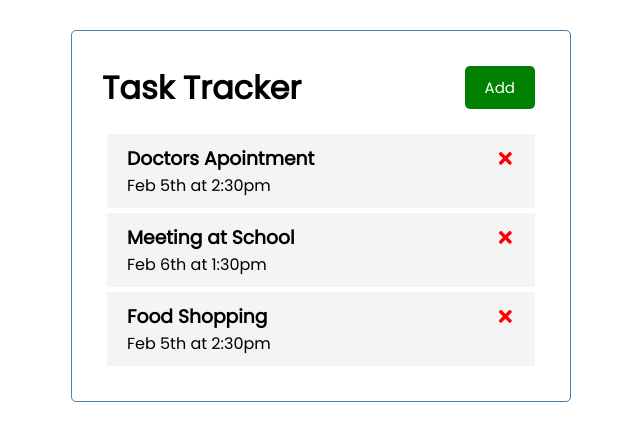
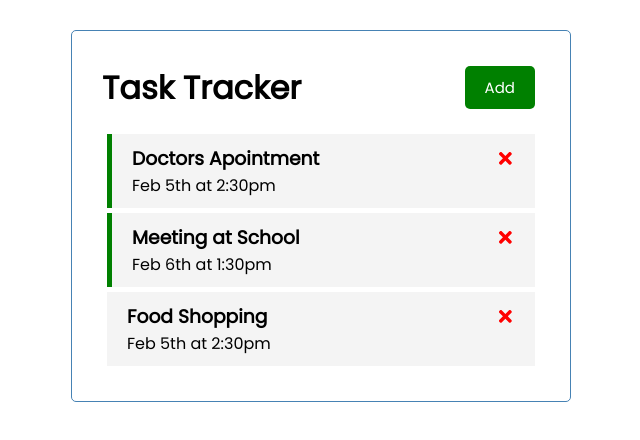
Before and after one commit to AkaraTawng/react-task-tracker, a React (Create React App) app: page / in a window 1280 px wide. Shown: the top 440 px of the page, without its empty margins (319-959 px from the left). Built offline with nearby package versions, Linux system fonts and the light colour scheme.

Commit message:
add double click reminder functionality

```diff
--- a/src/App.js
+++ b/src/App.js
@@ -27,10 +27,16 @@
   setTasks(tasks.filter(task => task.id !== id));
 };
 
+const toggleReminder = (id) => {
+ setTasks(tasks.map(task =>
+  task.id === id ? {...task, reminder: !task.reminder} : task
+ ))
+};
+
   return (
     <div className="container">
       <Header />
-      {tasks.length > 0 ? <Tasks tasks={tasks} onDelete={deleteTask}/> : 'No Tasks To Show'}
+      {tasks.length > 0 ? <Tasks tasks={tasks} onDelete={deleteTask} onToggle={toggleReminder}/> : 'No Tasks To Show'}
     </div>
   );
 }
--- a/src/components/Task.js
+++ b/src/components/Task.js
@@ -1,9 +1,9 @@
 import {FaTimes} from 'react-icons/fa';
 import React from 'react';
 
-const Task = ({task, onDelete}) => {
+const Task = ({task, onDelete, onToggle}) => {
     return (
-        <div className='task' >
+        <div className={`task ${task.reminder ? `reminder` : ''}`} onDoubleClick={() => onToggle(task.id)}>
             <h3>{task.text} <FaTimes style={{color: 'red', cursor: 'pointer'}} onClick={() => onDelete(task.id)}/></h3>
             <p>{task.day}</p>
         </div>
--- a/src/components/Tasks.js
+++ b/src/components/Tasks.js
@@ -1,8 +1,8 @@
 import Task from './Task';
 
-const Tasks = ({tasks, onDelete}) => {
+const Tasks = ({tasks, onDelete, onToggle}) => {
     return <>
-        {tasks.map(task => (<Task key={task.id} task={task} onDelete={onDelete}/>
+        {tasks.map(task => (<Task key={task.id} task={task} onDelete={onDelete} onToggle={onToggle}/>
         ))}
     </>
 }
```
